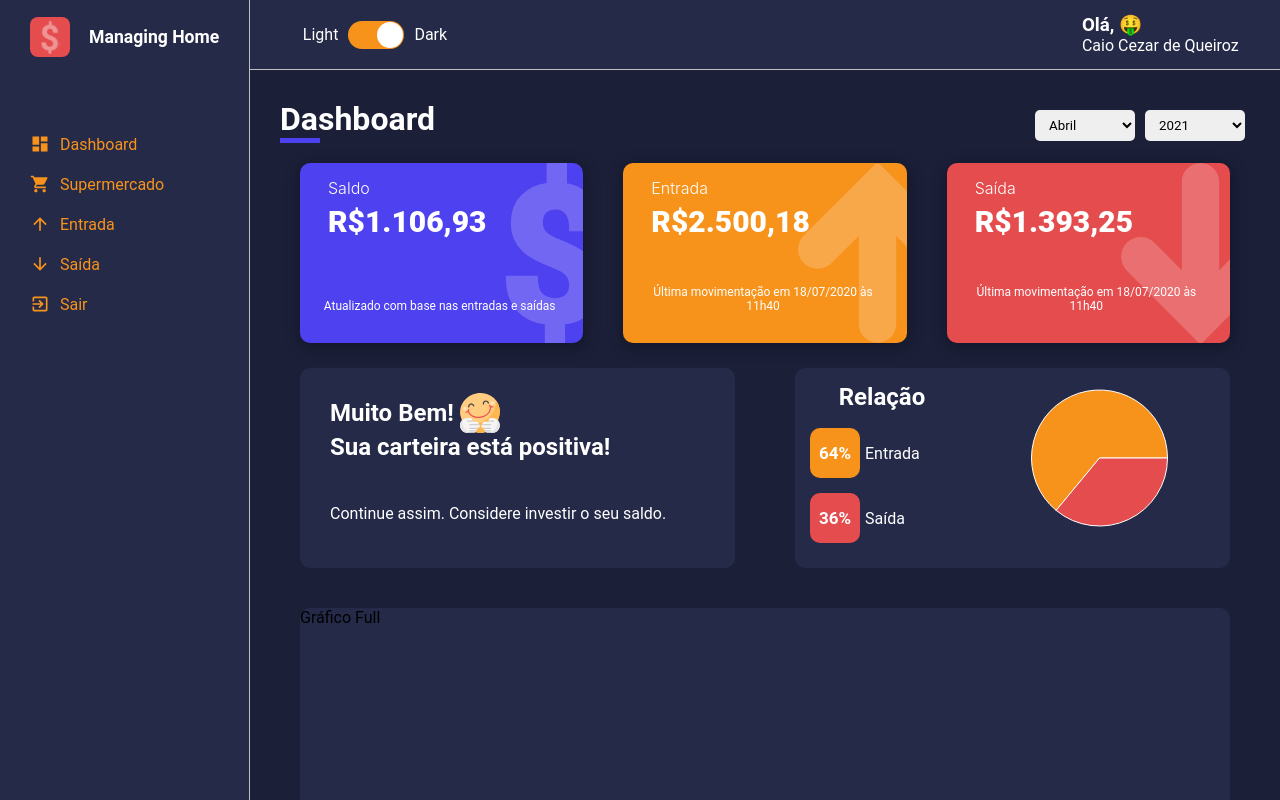
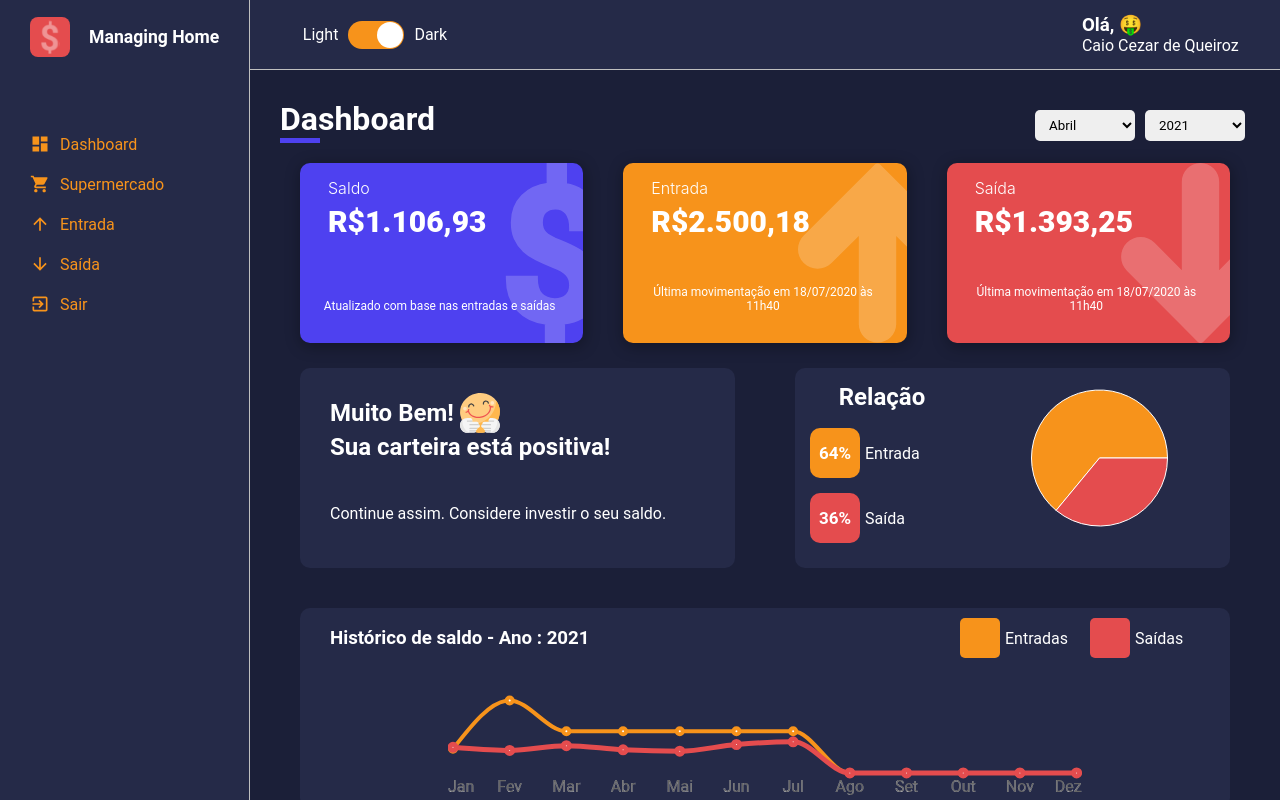
Before and after one commit to ccqueiroz/Managing-Home, a React (Create React App) app: page /dashboard in a window 1280 px wide. Built offline with nearby package versions, Linux system fonts and the light colour scheme.

Commit message:
adição do gráfico de Linha com histórico de saldo anual

```diff
--- a/src/components/ContentHeader/index.tsx
+++ b/src/components/ContentHeader/index.tsx
@@ -30,7 +30,7 @@ const ContentHeader: React.FC<IContentHeaderProps> = ({ title, lineColor, valueS
         return years;
     }, [years]);
 
-    const uniqueYear = useMemo(()=>{ //inserir no value do option apenas os meses que possuam implementações
+    const uniqueYear = useMemo(()=>{ //inserir no value do option apenas os anos que possuam implementações
         let uniqueYearArray : Array<any> = [];
         const arrayYears = master.map(e => {
             const y = String(new Date(e.date).getFullYear())
--- /dev/null
+++ b/src/components/LineCharts/index.tsx
@@ -0,0 +1,106 @@
+import React, { useMemo } from 'react';
+
+import { ResponsiveContainer, LineChart, XAxis, YAxis, Line, Tooltip, Legend, CartesianGrid } from 'recharts';
+
+import { Container, MainBox, Charts, FlagBox } from './style';
+interface IDateCurrent {
+    yearCurrent: string;
+    arrayMaster: Array<any>
+}
+
+interface IDataArray {
+    data: {
+        entrada: number | string,
+        saida: number | string,
+        month: string
+    }
+
+}
+
+const defineDate = (arrayData: Array<any>) => {
+    let uniqueYearArray: Array<any> = [];
+    const arrayYears = arrayData.map(e => {
+        const y = String(new Date(e.date).getFullYear())
+        return y;
+    }).forEach(item => {
+        if (!uniqueYearArray.includes(item)) {
+            uniqueYearArray.push(item)
+        }
+    });
+    return uniqueYearArray;
+}
+
+const LineCharts: React.FC<IDateCurrent> = ({ yearCurrent, arrayMaster }) => {
+
+    const dataCharts = useMemo(() => {
+        const Arraymonths = ['Janeiro', 'Fevereiro', 'Março', 'Abril', 'Maio', "Junho", "Julho","Agosto", "Setembro","Outubro", "Novembro","Dezembro"];
+        let data: Array<any> = [];
+        let dataEntrada :Array<any> = [0,0,0,0,0,0,0,0,0,0,0, 0];
+        const dataSaida :Array<any> = [0,0,0,0,0,0,0,0,0,0,0, 0];
+
+        const years = arrayMaster.filter(e => {
+           const y = String(new Date(e.date).getFullYear());
+           if(Number(y) === Number(yearCurrent)){
+               return e;
+           }
+        });
+
+        Arraymonths.map((_, indexMonth) => {
+            years.map((el) => {
+                const months = String(new Date(el.date).getMonth());
+                if(Number(months) === indexMonth){
+                    if(el.type === 'entrada'){
+                        dataEntrada[Number(months)] += Number(el.amount);
+                    }else{
+                        dataSaida[Number(months)] += Number(el.amount);
+                    }
+                }
+            });
+        });
+
+        data = Arraymonths.map((e, index)=>{
+            return ({
+                "month": e.slice(0, 3),
+                "entrada": dataEntrada[index].toFixed(2),
+                "saida": dataSaida[index].toFixed(2),
+            })
+        })
+
+
+        return data;
+    }, [yearCurrent, arrayMaster]);
+
+    console.log(dataCharts)
+    return (
+        <Container>
+            <MainBox>
+                <h3>Histórico de saldo - Ano : {yearCurrent}</h3>
+                <div className="contentEntradaSaida">
+                    <FlagBox type="entrada">
+                        <span className="flag"></span><span className="text">Entradas</span>
+                    </FlagBox>
+                    <FlagBox type="saida">
+                        <span className="flag"></span><span className="text">Saídas</span>
+                    </FlagBox>
+                </div>
+            </MainBox>
+            <Charts>
+                <div className="contentCharts">
+                    <ResponsiveContainer>
+                        <LineChart data={dataCharts}>
+                            <XAxis dataKey="month" axisLine={false} tickLine={false}
+                                tick={{ stroke: '#ffffff', strokeWidth: .15 }} interval='preserveStartEnd' />
+                            <Tooltip offset={5} cursor={{ strokeWidth: 0 }} />
+                            <Line type="monotone" dataKey="entrada" stroke='#F7931B' dot={{ r: 3 }}
+                                activeDot={{ r: 4 }} strokeWidth={4} name="Entradas" />
+                            <Line type="monotone" dataKey="saida" stroke='#E44C4E' dot={{ r: 3 }}
+                                activeDot={{ r: 4 }} strokeWidth={5} name="Saídas" />
+                        </LineChart>
+                    </ResponsiveContainer>
+                </div>
+            </Charts>
+        </Container>
+    );
+}
+
+export default LineCharts;
--- /dev/null
+++ b/src/components/LineCharts/style.ts
@@ -0,0 +1,63 @@
+import styled from 'styled-components';
+
+interface IColorBGEntradaSaida {
+    type: string
+}
+export const Container = styled.section`
+    width: 100%;
+    height: 100%;
+    display: flex;
+    flex-direction: column;
+
+`;
+export const MainBox = styled.div`
+    width: 100%;
+    height: 30%;
+    display: flex;
+    justify-content: space-between;
+    align-items: center;
+
+    > .contentEntradaSaida{
+        display: flex;
+        margin-right: 30px;
+    }
+    > h3{
+        color: ${props => props.theme.colors.white};
+        margin-left: 30px;
+    }
+
+`;
+export const FlagBox = styled.div<IColorBGEntradaSaida>`
+    width: 110px;
+    height: 40px;
+    display: flex;
+    align-items: center;
+    margin-left: 20px;
+    border-radius: 5px;
+     > .flag{
+        width: 40px;
+        height: 40px;
+        display: flex;
+        background-color: ${props => (props.type === 'entrada') ? '#F7931B' : '#E44C4E'};
+        border-radius: 5px;
+    }
+    > .text{
+        margin-left: 5px;
+        color: ${props => props.theme.colors.white};
+
+    }
+`;
+export const Charts = styled.div`
+    width: 80%;
+    max-width: 1200px;
+    height: 70%;
+    margin: 0 auto;
+    padding: 0 20px;
+
+
+    > .contentCharts{
+        width: 90%;
+        margin: 0 auto;
+        height: 100%;
+    }
+`;
--- a/src/components/MensageBox/style.ts
+++ b/src/components/MensageBox/style.ts
@@ -2,6 +2,7 @@ import  styled from 'styled-components';
 
 export const Container = styled.section`
     width:100%;
+    max-width: 960px;
     background-color: ${props => props.theme.colors.secondary};
     min-height: 200px;
     margin: 0 30px;
--- a/src/components/PieCharts/index.tsx
+++ b/src/components/PieCharts/index.tsx
@@ -18,8 +18,6 @@ interface IDataChartsProps{
 }
 
 const PieCharts : React.FC<IPieChartsProps> = ({ amoutEntrada, amoutSaida }) => {
-
-    // const percentages = definePercentage(amoutEntrada, amoutSaida);
 
     const [ dataCharts, setDataCharts] = useState<Array<IDataChartsProps>>([]);
 
@@ -61,10 +59,8 @@ const PieCharts : React.FC<IPieChartsProps> = ({ amoutEntrada, amoutSaida }) =>
             },
         ]);
 
-        console.log(dataCharts);
     }, [amoutEntrada, amoutSaida]);
 
-        console.log(dataCharts);
     return(
         <Container>
             <SideLeft>
--- a/src/pages/Dashboard/index.tsx
+++ b/src/pages/Dashboard/index.tsx
@@ -1,4 +1,4 @@
-import React, { useEffect, useState, useContext, useCallback } from 'react';
+import React, { useEffect, useState, useContext } from 'react';
 
 import { IArrayData } from '../List/index';
 
@@ -14,6 +14,7 @@ import {DefineTypeOut, populatingArrayByDate } from '../../utils/functionsAuxili
 import { DataContext } from '../../providers/DataContext';
 import MsgSaldo from '../../components/MsgSaldo';
 import PieCharts from '../../components/PieCharts';
+import LineCharts from '../../components/LineCharts';
 
 // função genérica para definir valores de saldo | entrada | saída
 const defineBalance = (array : Array<IArrayData>, setState : React.Dispatch<React.SetStateAction<number>>, typeData : string) => {
@@ -113,21 +114,6 @@ const Dashboard : React.FC = () => {
         setValueSelectYear(String(e.target.value));
     }
 
-    const definePercentage = useCallback((valueEntrada: number | string, valueSaida: number | string)=>{
-        const vEntrada = Number(valueEntrada);
-        const vSaida = Number(valueSaida);
-
-        const valueTotal = vEntrada + vSaida;
-
-        const pEntrada = Math.round((vEntrada * 100) / valueTotal);
-        const pSaida = Math.round((vSaida * 100) / valueTotal);
-
-        return {
-            pEntrada,
-            pSaida
-        }
-}, []);
-
     return (
         <Container>
             <ContentHeader title="Dashboard" lineColor="#4E41F0" valueSelectedMonth={valueSelectMonthFunc} valueSelectedYear={valueSelecYearFunc}></ContentHeader>
@@ -139,7 +125,9 @@ const Dashboard : React.FC = () => {
                 </MensageBox>
             </ContainerSectionMsgBox>
             <ContainerSectionMsgBox>
-            <MensageBox>Gráfico Full</MensageBox>
+            <MensageBox>
+                <LineCharts yearCurrent={valueSelectYear} arrayMaster={master}/>
+            </MensageBox>
             </ContainerSectionMsgBox>
         </Container>
     );
```
